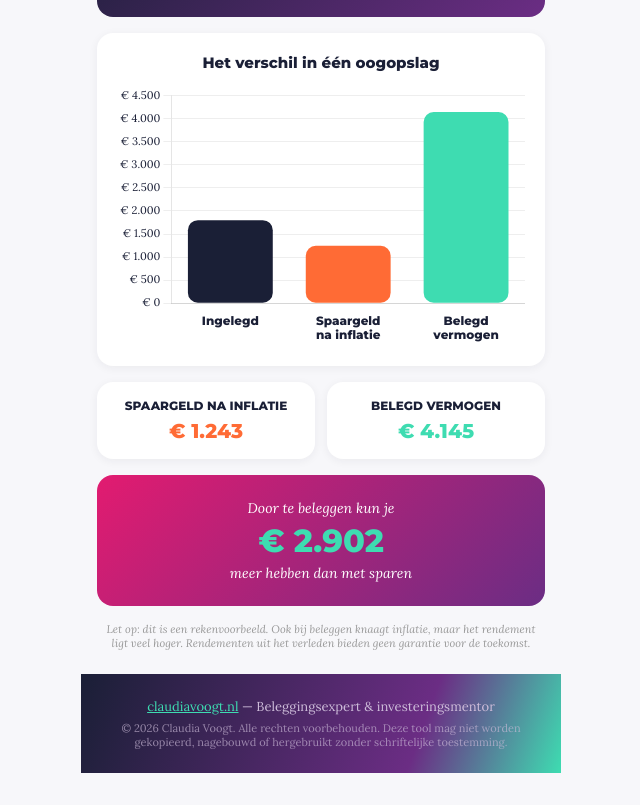
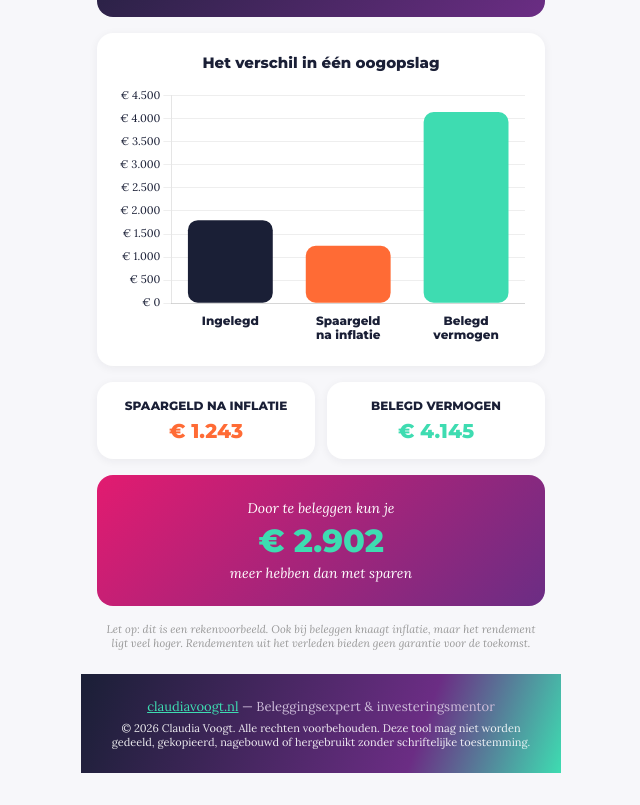
Before and after one commit to claudiavoogt/gf-sparenbeleggen-calculator, a Next.js app: page / in a window 1280 px wide. Shown: the part 830-1635 px from the top of the page, without its empty margins (319-959 px from the left). Built offline with nearby package versions, Linux system fonts and the light colour scheme.

Commit message:
Update footer copyright tekst en kleur

```diff
--- a/app/page.tsx
+++ b/app/page.tsx
@@ -396,7 +396,7 @@ export default function SparenVsBeleggenPage() {
             {' '}— Beleggingsexpert &amp; investeringsmentor
           </div>
           <div style={styles.brandFooterCopy}>
-            © {new Date().getFullYear()} Claudia Voogt. Alle rechten voorbehouden. Deze tool mag niet worden gekopieerd, nagebouwd of hergebruikt zonder schriftelijke toestemming.
+            © 2026 Claudia Voogt. Alle rechten voorbehouden. Deze tool mag niet worden gedeeld, gekopieerd, nagebouwd of hergebruikt zonder schriftelijke toestemming.
           </div>
         </div>
       </div>
@@ -685,8 +685,8 @@ const styles: { [key: string]: React.CSSProperties } = {
   brandFooterCopy: {
     fontFamily: 'Lora, serif',
     fontSize: '11px',
-    color: '#cdbcd9',
-    opacity: 0.65,
+    color: '#ffffff',
+    opacity: 0.9,
     marginTop: '6px',
   },
 };
```
